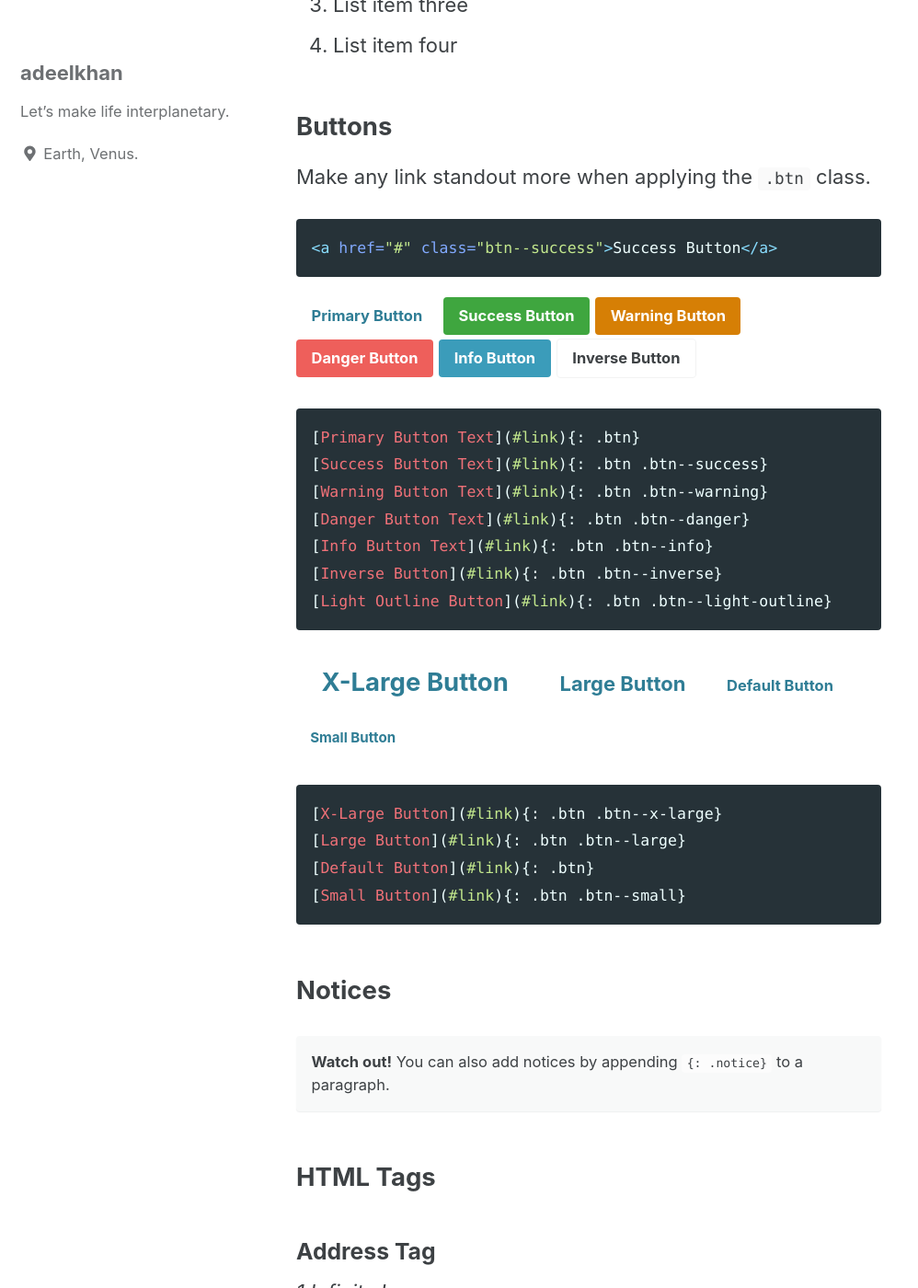
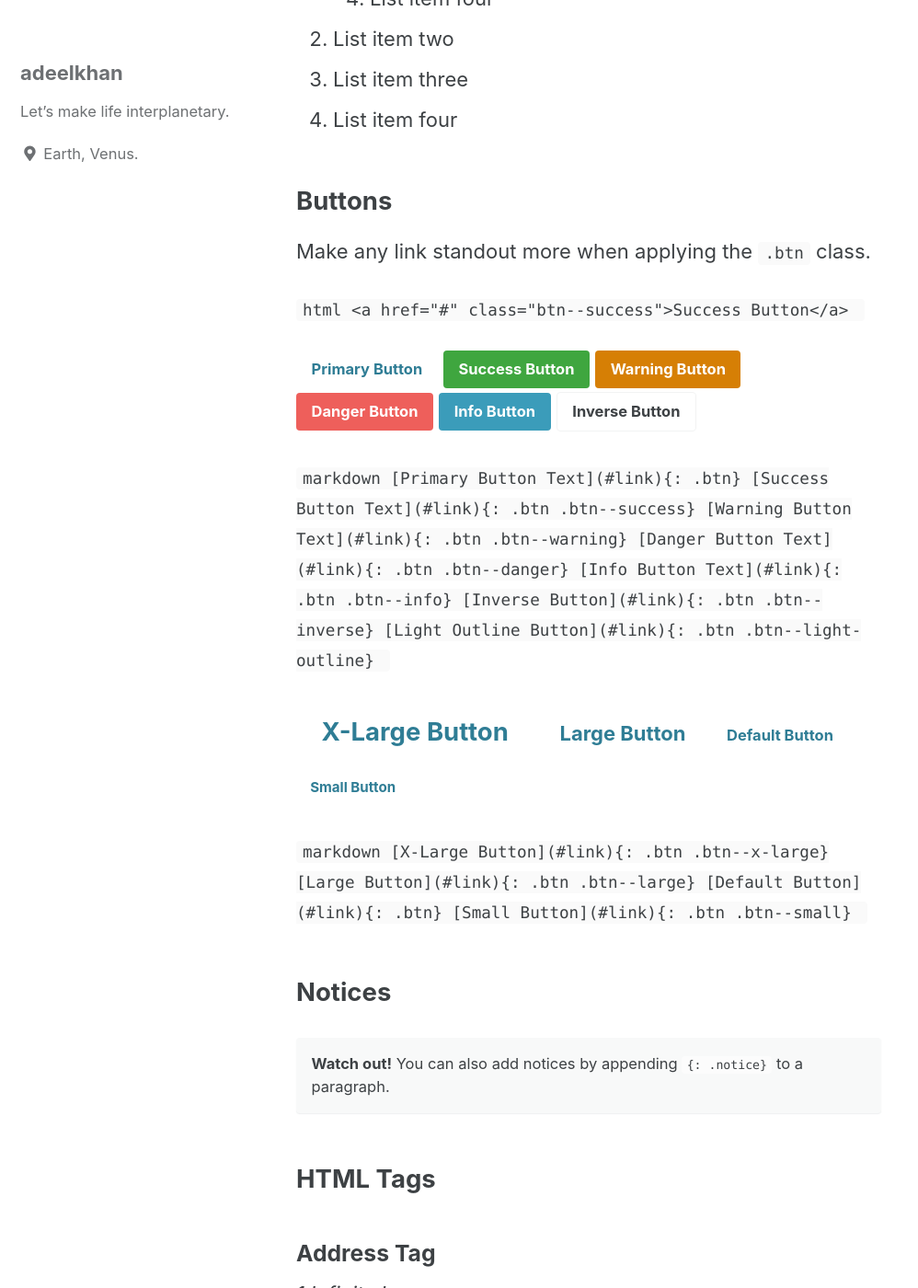
Before and after one commit to stellardreams/stellardreams.github.io, a Jekyll site: the page built from _pages/archive-layout-with-content.md, in a window 1280 px wide and 1400 px high, scrolled down 3657 px. Shown: the whole window at 92% size, without its empty margins (0-998 px from the left). Built offline with Jekyll 4.4.1, drawn with Linux system fonts in a browser that asks for light colours; cached includes are drawn as plain includes; some of the changed lines change nothing that is shown; some of the changed text lies outside the part shown.

Commit message:
Update _config.yml
Adding
-  input: Kramdown
- Under '# Markdown Processing'

via
https://stackoverflow.com/questions/41915571/open-link-in-new-tab-with-github-markdown-using-target-blank

```diff
--- a/_config.yml
+++ b/_config.yml
@@ -189,6 +189,7 @@
 # Markdown Processing
 kramdown:
   input: GFM
+  input: Kramdown
   hard_wrap: false
   auto_ids: true
   footnote_nr: 1
```
